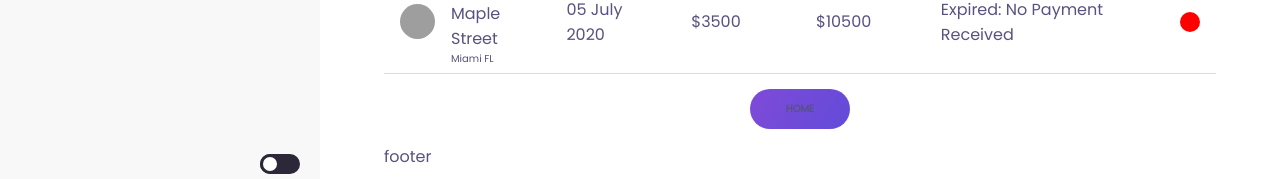
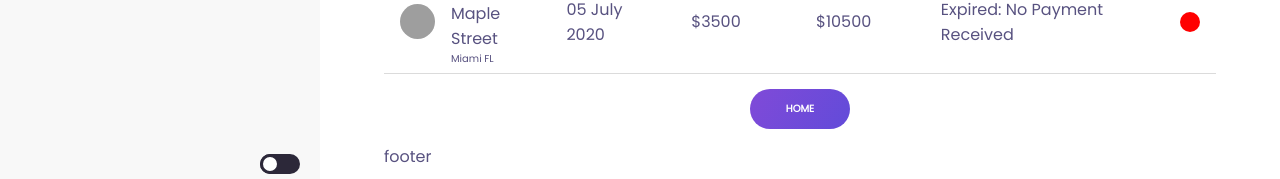
Before and after one commit to kozzztia/react-hooks-lesson, a React (Vite) app: page /react-hooks-lesson/active in a window 1280 px wide. Shown: the part 1082-1261 px from the top of the page. Built offline with nearby package versions, Linux system fonts and the light colour scheme; grey boxes are pictures that could not be loaded.

Commit message:
fix btn color and colored span in table

```diff
--- a/src/components/Link/styles.module.css
+++ b/src/components/Link/styles.module.css
@@ -3,7 +3,7 @@
     min-width :100px;
     text-align: center;
     text-decoration: none;
-    color: var(--color);
+    color: #fff;
     font-size: 1rem;
     font-weight: bold;
     user-select: none;
--- a/src/pages/DepositDetails/styles.module.css
+++ b/src/pages/DepositDetails/styles.module.css
@@ -1,5 +1,3 @@
-:root{
-}
 .details{
     width :100%;
     height: 100%;
--- a/src/pages/Home/Home.jsx
+++ b/src/pages/Home/Home.jsx
@@ -11,11 +11,9 @@ const Home = () => {
       <Table properties={activeProperties.slice(0, 3)}/>
       <DepositLink link="active" title="All active deposits" />
 
-
       <Title text="closed deposits" count={closeProperties.length}/>
       <Table properties={closeProperties.slice(0, 3)}/>
       <DepositLink link="closed" title="All closed deposits"/>
-
     </>
   )
 }
```
